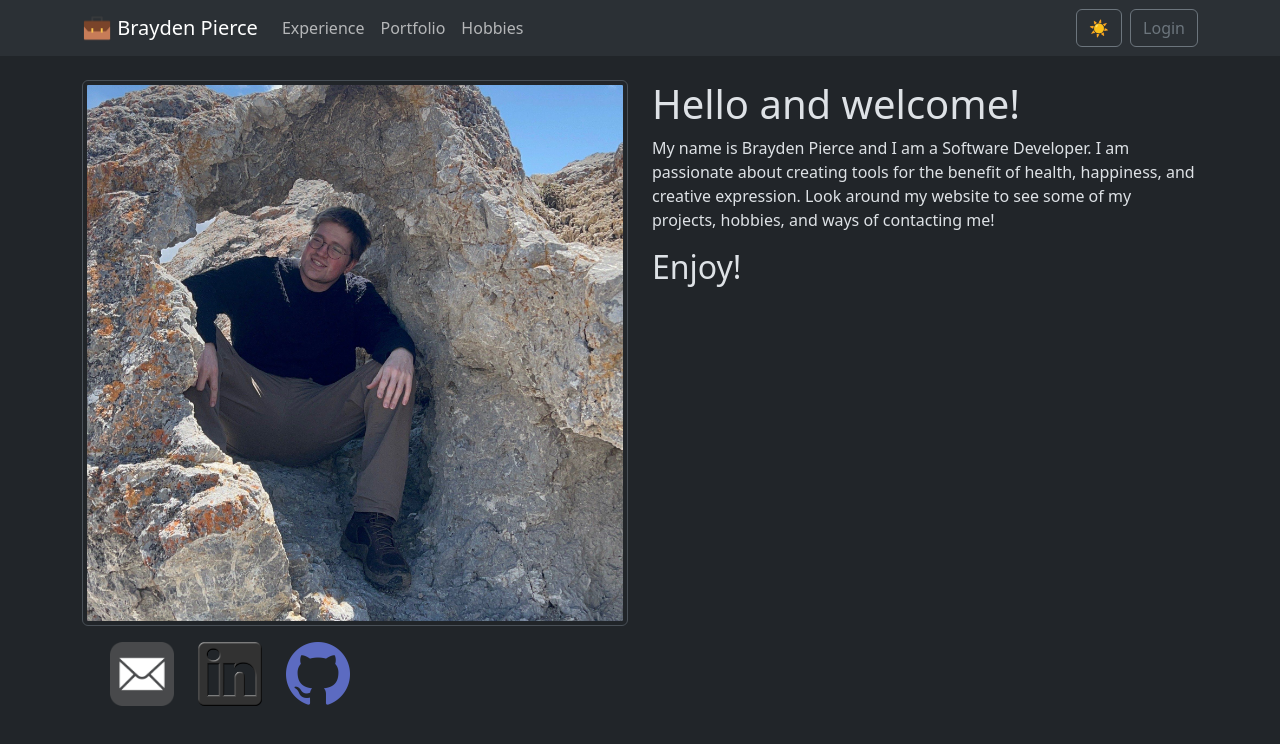
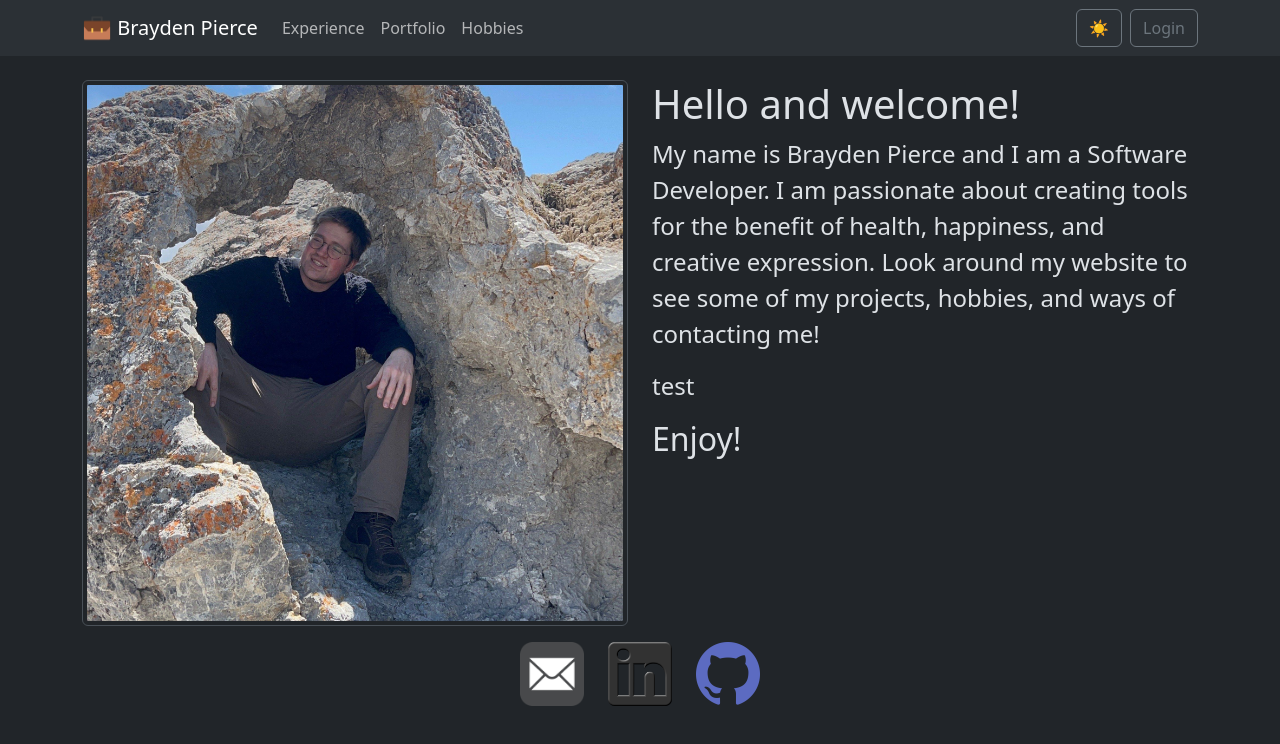
Before and after one commit to BraydenPierce/My-Portfolio-Webpage, a React (Create React App) app in the folder frontend/: page / in a window 1280 px wide. Shown: the top 744 px of the page. Built offline with nearby package versions, Linux system fonts and the light colour scheme.

Commit message:
Increased font size

```diff
--- a/frontend/src/pages/home.jsx
+++ b/frontend/src/pages/home.jsx
@@ -7,7 +7,7 @@ import github from "../assets/imgs/github.png"
 const Home = () => {
   return (
     <Container className="mt-4">
-      <Row>
+      <Row className="fs-4">
         <Col>
           <Image src={bray} thumbnail />
         </Col>
@@ -19,10 +19,13 @@ const Home = () => {
             Look around my website to see some of my projects, hobbies, and ways of
             contacting me!
           </p>
+          <p>
+            test
+          </p>
           <h2>Enjoy!</h2>
         </Col>
       </Row>
-      <Row className="align-items-center m-3">
+      <Row className="align-items-center justify-content-center m-3">
         <Col xs="auto" className="d-flex">
           <a href="mailto:piercebrayden27@gmail.com">
             <Image
```
